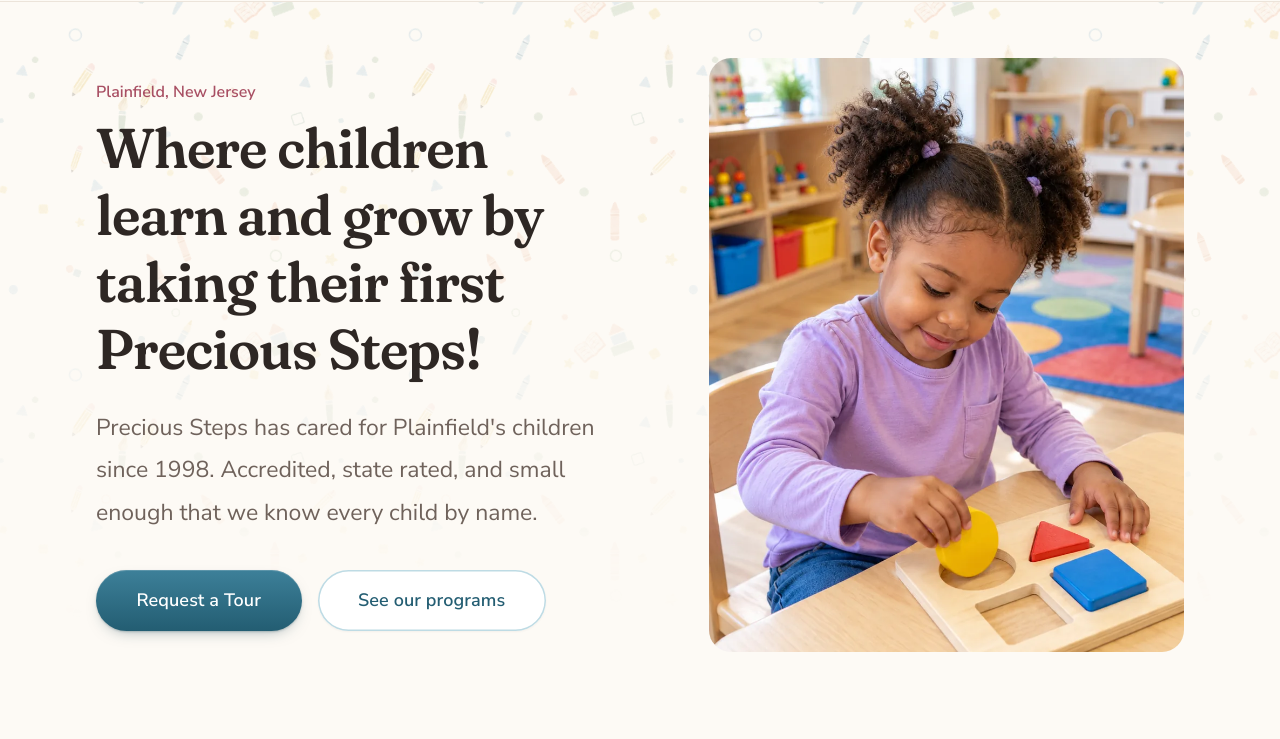
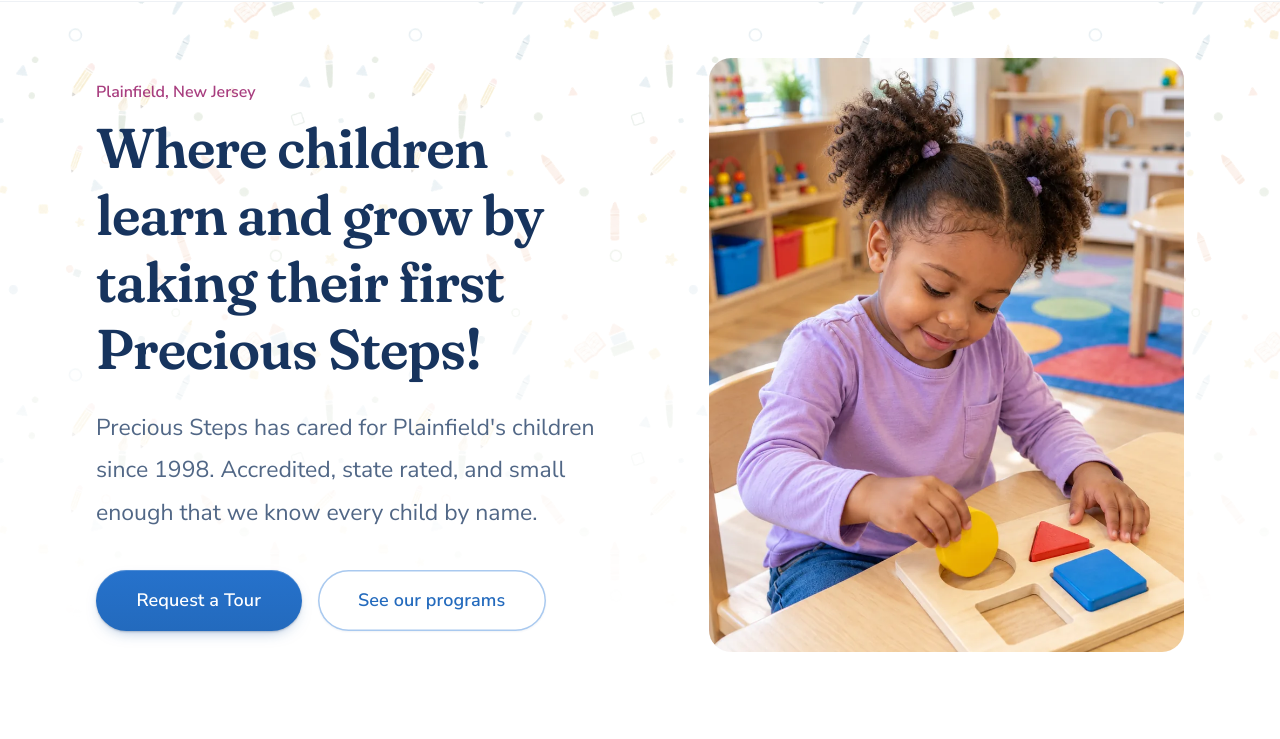
Before and after one commit to swiftoutcome-admin/Precious-Steps-daycare, an Eleventy site: page src/index.njk in a window 1280 px wide. Shown: the part 80-819 px from the top of the page. Built offline with nearby package versions, Linux system fonts and the light colour scheme; Eleventy itself is replaced by a stand-in of ours; files that its build step writes are made by us from their sources.

Commit message:
Rebuild the colour system on the official brand palette
Replaces the placeholder warm palette with the five official colours from
the Digital Brand Standards. All colour lives in tokens.css; the other
stylesheets only reference tokens.

Palette
- Deep Navy #17345E for headings and primary text
- Royal Blue #2878D7 for buttons and informational accents
- Hot Pink #EC438F for highlights and the focus ring
- Blush Pink #F7B7C9 for soft backgrounds
- White #FFFFFF as the page
- The old teal, dusty rose and apricot are gone, along with the cream
  page and the warm grey neutrals. Neutrals are now Deep Navy mixed
  toward white, so every grey on the page comes from a brand colour.

Legibility
Two text colours are deepened from their published values because the
published ones do not meet the 4.5:1 minimum. Each is the lightest shade
that still clears 4.5:1 against every panel colour on the site, not just
against white.
- Blue carrying text is 5.43:1 on white, never below 4.67:1 in use.
  Royal Blue itself measures 4.41:1 on white.
- Pink carrying small text is 5.74:1 on white, never below 4.94:1 in use.
  Hot Pink itself measures 3.64:1 on white.
Both official values remain in use unchanged for fills, borders, focus
rings and large display type, where they pass.

Other
- Shadows retinted from warm brown to Deep Navy
- Favicon recoloured to Deep Navy as an interim mark
- Cards now separate from the white page by shadow rather than a tinted
  fill, which keeps the page reading as the clean white the standards ask
  for

Verified: build passes, 35 links scanned clean, and an automated contrast
audit of every text element against its real rendered background returns
zero failures across all 16 pages in both languages. The first audit run
found 17 failures, all text sitting on tinted panels rather than on white;
those drove the two deepened values above.

```diff
--- a/src/assets/css/base.css
+++ b/src/assets/css/base.css
@@ -81,7 +81,7 @@ p {
 
 a {
   color: var(--color-accent);
-  text-decoration-color: var(--brand-blue-200);
+  text-decoration-color: var(--brand-royal-200);
   text-decoration-thickness: 2px;
   text-underline-offset: 0.2em;
   transition: color var(--transition), text-decoration-color var(--transition);
--- a/src/assets/css/components.css
+++ b/src/assets/css/components.css
@@ -115,19 +115,19 @@
 }
 
 .button:focus-visible {
-  outline: 2px solid var(--brand-rose-500);
+  outline: 2px solid var(--brand-pink-500);
   outline-offset: 3px;
 }
 
 /* Primary: a lit surface. The gradient is deliberately shallow, about one
-   step of the blue ramp, so it reads as light falling on the button rather
+   step of the royal blue ramp, so it reads as light falling on the button rather
    than as a gradient. */
 .button--primary {
-  background-color: var(--brand-blue-700);
+  background-color: var(--brand-royal-600);
   background-image: linear-gradient(
     180deg,
-    var(--brand-blue-500) 0%,
-    var(--brand-blue-700) 100%
+    var(--brand-royal-600) 0%,
+    var(--brand-royal-700) 100%
   );
   color: var(--paper-pure);
   box-shadow: var(--shadow-btn);
@@ -137,8 +137,8 @@
   color: var(--paper-pure);
   background-image: linear-gradient(
     180deg,
-    var(--brand-blue-500) 0%,
-    var(--brand-blue-900) 100%
+    var(--brand-royal-700) 0%,
+    var(--brand-royal-800) 100%
   );
   box-shadow: var(--shadow-btn-hover);
   transform: translateY(-1px);
@@ -165,8 +165,8 @@
 }
 
 .button--secondary:active {
-  box-shadow: inset 0 0 0 1.5px var(--brand-blue-500),
-    inset 0 2px 3px rgb(74 64 59 / 0.1);
+  box-shadow: inset 0 0 0 1.5px var(--brand-royal-500),
+    inset 0 2px 3px rgb(23 52 94 / 0.12);
   transform: translateY(1px);
 }
 
@@ -242,7 +242,7 @@
   font-weight: var(--weight-semibold);
   letter-spacing: var(--tracking-tight);
   line-height: 1.05;
-  color: var(--brand-blue-900);
+  color: var(--brand-navy-700);
   white-space: nowrap;
 }
 
@@ -254,12 +254,12 @@
   font-weight: var(--weight-semibold);
   letter-spacing: 0.22em;
   text-transform: uppercase;
-  color: var(--brand-rose-700);
+  color: var(--brand-pink-700);
   white-space: nowrap;
 }
 
 .site-header__brand:hover .brand__name {
-  color: var(--brand-blue-700);
+  color: var(--brand-royal-600);
 }
 
 .nav-toggle {
@@ -816,7 +816,7 @@ textarea.field__control {
 .trust__item {
   margin: 0;
   padding-left: var(--space-md);
-  border-left: 3px solid var(--brand-rose-300);
+  border-left: 3px solid var(--brand-pink-300);
 }
 
 .trust__name {
@@ -906,8 +906,8 @@ textarea.field__control {
   aspect-ratio: var(--media-ratio, 3 / 2);
   padding: var(--space-md);
   text-align: center;
-  background-color: var(--brand-blue-50);
-  border: 1px dashed var(--brand-blue-100);
+  background-color: var(--brand-royal-50);
+  border: 1px dashed var(--brand-royal-100);
 }
 
 .media__placeholder-label {
--- a/src/assets/css/tokens.css
+++ b/src/assets/css/tokens.css
@@ -1,88 +1,118 @@
 /* ===========================================================================
    DESIGN TOKENS
 
-   This is the rebrand swap point. The client's new logo and palette are not
-   final. When they arrive, change the values in this file only. No other
-   stylesheet should contain a raw colour, font family, or spacing value.
+   Colour is set from the client's Digital Brand Standards (2026-2027).
+   No other stylesheet contains a raw colour, font family, or spacing value.
 
-   Direction: warm and nurturing. Everything here leans away from the
-   cool, hairlined, high-contrast look of a corporate product page.
-   Neutrals are warm rather than grey, the page sits on cream instead of
-   pure white, corners are generous, and the type is a soft serif over a
-   humanist sans.
+   The five official colours are marked OFFICIAL below and are used at their
+   exact published values. Everything else in the colour section is a tint or
+   shade of one of those five, generated so the interface has the range it
+   needs without introducing a colour the standards do not sanction.
+
+   Two values carry a deliberate adjustment, both for legibility. Neither is
+   a free choice: each is the lightest shade that still clears 4.5:1 against
+   every panel colour on the site, not only against white. Checking against
+   white alone is what lets a palette ship with text that fails on a tinted
+   section, so both were measured against all six.
+
+     --brand-royal-700  Royal Blue deepened, used wherever blue carries text
+                        and as the button fill. Royal Blue itself is 4.41:1
+                        on white, under the 4.5:1 minimum, and lower again on
+                        a tinted panel. This is 5.43:1 on white and never
+                        below 4.67:1 anywhere it is used.
+
+     --brand-pink-700   Hot Pink deepened toward Deep Navy, used wherever
+                        pink carries small text. Hot Pink is 3.64:1 on white,
+                        fine for large display type and decoration but well
+                        under the minimum for labels. This is 5.74:1 on white
+                        and never below 4.94:1 anywhere it is used.
+
+   Hot Pink and Blush Pink are otherwise used exactly as published, for
+   highlights, focus rings and soft backgrounds, which is what the standards
+   assign them. Royal Blue is used as published for borders and accents.
    =========================================================================== */
 
 :root {
-  /* --- Brand -------------------------------------------------------------
-     Placeholder palette reading the client's "pink and blue" warmly.
-     The blue is pulled toward teal so it sits beside the rose without
-     going corporate-navy. Replace on receipt of the final brand guide. */
-  --brand-blue-900: #17424f;
-  --brand-blue-700: #235d72;
-  --brand-blue-500: #3d8099;
-  --brand-blue-200: #bedbe4;
-  --brand-blue-100: #dcecf1;
-  --brand-blue-50: #eff7f9;
+  /* --- Brand ---------------------------------------------------------------
+     Deep Navy    #17345E   headings and primary text
+     Royal Blue   #2878D7   buttons and informational accents
+     Hot Pink     #EC438F   highlights
+     Blush Pink   #F7B7C9   softer backgrounds
+     White        #FFFFFF   clean spaces                                     */
 
-  --brand-rose-700: #a84f63;
-  --brand-rose-500: #c96f84;
-  --brand-rose-300: #e9b3bf;
-  --brand-rose-100: #f8e4e8;
-  --brand-rose-50: #fdf4f6;
+  --brand-navy-900: #102340;
+  --brand-navy-800: #132b4d;
+  --brand-navy-700: #17345e; /* OFFICIAL  Deep Navy */
+  --brand-navy-500: #3a5276;
+  --brand-navy-400: #516786;
+  --brand-navy-300: #7f8fa6;
+  --brand-navy-100: #dfe3e8;
+  --brand-navy-50: #f1f4f8;
 
-  /* A small amount of apricot keeps the palette from reading as
-     two-colour. Use sparingly: highlights and small marks only. */
-  --brand-apricot-500: #d99246;
-  --brand-apricot-100: #fbeedd;
+  --brand-royal-800: #1f5aa3;
+  --brand-royal-700: #236abd; /* text-safe blue, never below 4.67:1 in use */
+  --brand-royal-600: #2672cc;
+  --brand-royal-500: #2878d7; /* OFFICIAL  Royal Blue */
+  --brand-royal-200: #a9c9ef;
+  --brand-royal-100: #d0e1f6;
+  --brand-royal-50: #eaf2fb;
+
+  --brand-pink-700: #a83e7f; /* text-safe pink, never below 4.94:1 in use */
+  --brand-pink-500: #ec438f; /* OFFICIAL  Hot Pink */
+  --brand-pink-300: #f7b7c9; /* OFFICIAL  Blush Pink */
+  --brand-pink-100: #fbd7e1;
+  --brand-pink-50: #fde9ef;
 
   /* --- Neutrals ------------------------------------------------------------
-     Warm greys. Every one carries a little red and yellow, so nothing on
-     the page reads as cold slate. */
-  --ink-900: #2e2724;
-  --ink-700: #4a403b;
-  --ink-500: #6f625b;
-  --ink-400: #8d7f77;
-  --ink-300: #b6aaa2;
-  --ink-200: #ded4cb;
-  --ink-100: #ece4da;
-  --ink-50: #f6f1e9;
+     Cool greys carrying a navy cast, so nothing on the page reads as a
+     neutral borrowed from somewhere else. Every one of these is Deep Navy
+     mixed toward white. */
+  --ink-900: #17345e;
+  --ink-700: #3a5276;
+  --ink-500: #516786;
+  --ink-400: #5f7490; /* still passes 4.5:1 on white, so it is safe as text */
+  --ink-300: #b9c2cf;
+  --ink-200: #dfe3e8;
+  --ink-100: #eef1f5;
+  --ink-50: #f6f8fa;
 
-  --paper: #fdfaf5;
+  --paper: #ffffff; /* OFFICIAL  White */
   --paper-pure: #ffffff;
 
-  /* --- Semantic ------------------------------------------------------------- */
+  /* --- Semantic -------------------------------------------------------------
+     Cards sit on the same white as the page and are separated by shadow
+     rather than by a tinted fill, which is what keeps the page reading as
+     the clean white space the standards call for. */
   --color-text: var(--ink-900);
   --color-text-muted: var(--ink-500);
   --color-bg: var(--paper);
-  --color-bg-subtle: var(--brand-blue-50);
-  --color-bg-warm: var(--brand-rose-50);
+  --color-bg-subtle: var(--brand-royal-50);
+  --color-bg-warm: var(--brand-pink-50);
   --color-surface: var(--paper-pure);
-  --color-accent: var(--brand-blue-700);
-  --color-accent-hover: var(--brand-blue-900);
-  --color-accent-soft: var(--brand-blue-100);
-  --color-highlight: var(--brand-rose-700);
-  --color-highlight-soft: var(--brand-rose-100);
+  --color-accent: var(--brand-royal-700);
+  --color-accent-hover: var(--brand-royal-800);
+  --color-accent-soft: var(--brand-royal-100);
+  --color-highlight: var(--brand-pink-700);
+  --color-highlight-soft: var(--brand-pink-50);
 
-  /* Borders are now the exception rather than the rule. Soft tinted
-     panels do most of the separating work; keep hairlines for tables
-     and genuine dividers. */
   --rule: 1px solid var(--ink-200);
   --rule-faint: 1px solid var(--ink-100);
-  --rule-accent: 2px solid var(--brand-blue-200);
+  --rule-accent: 2px solid var(--brand-royal-200);
 
-  --focus-ring: 3px solid var(--brand-rose-500);
+  /* Hot Pink as the focus ring. It is the brand's highlight colour and it
+     measures 3.64:1 against white, above the 3:1 a focus indicator needs. */
+  --focus-ring: 3px solid var(--brand-pink-500);
   --focus-offset: 3px;
 
   /* --- Type -----------------------------------------------------------------
-     Fraunces for display: a soft serif whose SOFT and WONK axes round the
-     terminals and tilt the odd letter, which is what keeps headings from
-     reading as institutional. Nunito Sans for text: humanist, rounded,
-     and comfortable at small sizes. Both self-hosted; see fonts.css. */
+     Fraunces for display and Nunito Sans for text. The standards specify
+     Fredoka Bold for headings and Nunito for everything else; that swap is
+     a separate change and is not in this file yet. Both current faces are
+     self-hosted; see fonts.css. */
   --font-display: "Fraunces", ui-serif, Georgia, serif;
   --font-sans: "Nunito Sans", ui-sans-serif, system-ui, -apple-system,
     "Segoe UI", Roboto, sans-serif;
 
-  /* The warmth levers on Fraunces. Raise SOFT for rounder terminals. */
   --display-variation: "SOFT" 60, "WONK" 1;
 
   /* Slightly larger base than a typical marketing site. Parents read this
@@ -95,7 +125,6 @@
   --text-2xl: clamp(1.875rem, 1.6rem + 1.3vw, 2.625rem);
   --text-3xl: clamp(2.25rem, 1.8rem + 2.2vw, 3.5rem);
 
-  /* Looser than before across the board. Air is most of the warmth. */
   --leading-tight: 1.2;
   --leading-snug: 1.4;
   --leading-normal: 1.7;
@@ -127,17 +156,16 @@
   --width-wide: 74rem;
   --gutter: clamp(1.25rem, 5vw, 3rem);
 
-  /* Generous corners. This is the single biggest lever on how soft the
-     page feels, after the typeface. */
   --radius-sm: 8px;
   --radius-md: 14px;
   --radius-lg: 22px;
   --radius-pill: 999px;
 
-  /* Warm-tinted shadows. A grey shadow on cream looks like dirt. */
-  --shadow-sm: 0 1px 2px rgb(74 64 59 / 0.05);
-  --shadow-md: 0 4px 16px rgb(74 64 59 / 0.07);
-  --shadow-lg: 0 10px 34px rgb(74 64 59 / 0.09);
+  /* Shadows tinted with Deep Navy rather than grey, so they read as the
+     page's own shadow instead of dirt. */
+  --shadow-sm: 0 1px 2px rgb(23 52 94 / 0.06);
+  --shadow-md: 0 4px 16px rgb(23 52 94 / 0.09);
+  --shadow-lg: 0 10px 34px rgb(23 52 94 / 0.12);
 
   /* Button depth.
      Three stacked layers, not one drop shadow:
@@ -146,17 +174,17 @@
        3. a wide ambient shadow tinted with the button's OWN colour
      A grey shadow under a coloured button is the single most common
      tell of a default-looking button. */
-  --shadow-btn: inset 0 1px 0 rgb(255 255 255 / 0.16),
-    0 1px 2px rgb(23 66 79 / 0.24), 0 6px 16px -8px rgb(23 66 79 / 0.5);
-  --shadow-btn-hover: inset 0 1px 0 rgb(255 255 255 / 0.2),
-    0 2px 4px rgb(23 66 79 / 0.22), 0 14px 26px -10px rgb(23 66 79 / 0.55);
-  --shadow-btn-active: inset 0 1px 2px rgb(10 35 45 / 0.28),
-    0 1px 1px rgb(23 66 79 / 0.2);
+  --shadow-btn: inset 0 1px 0 rgb(255 255 255 / 0.18),
+    0 1px 2px rgb(23 52 94 / 0.26), 0 6px 16px -8px rgb(31 90 163 / 0.55);
+  --shadow-btn-hover: inset 0 1px 0 rgb(255 255 255 / 0.22),
+    0 2px 4px rgb(23 52 94 / 0.24), 0 14px 26px -10px rgb(31 90 163 / 0.6);
+  --shadow-btn-active: inset 0 1px 2px rgb(16 35 64 / 0.3),
+    0 1px 1px rgb(23 52 94 / 0.22);
 
-  --shadow-btn-ghost: inset 0 0 0 1.5px var(--brand-blue-200),
-    0 1px 2px rgb(74 64 59 / 0.05);
-  --shadow-btn-ghost-hover: inset 0 0 0 1.5px var(--brand-blue-500),
-    0 8px 18px -10px rgb(23 66 79 / 0.45);
+  --shadow-btn-ghost: inset 0 0 0 1.5px var(--brand-royal-200),
+    0 1px 2px rgb(23 52 94 / 0.06);
+  --shadow-btn-ghost-hover: inset 0 0 0 1.5px var(--brand-royal-500),
+    0 8px 18px -10px rgb(31 90 163 / 0.5);
 
   /* Wallpaper pattern. Built as a seamless transparent tile from the
      client's pastel motif artwork, so it composites over any section
```
Also changed, not shown: src/assets/img/brand/favicon.svg.
